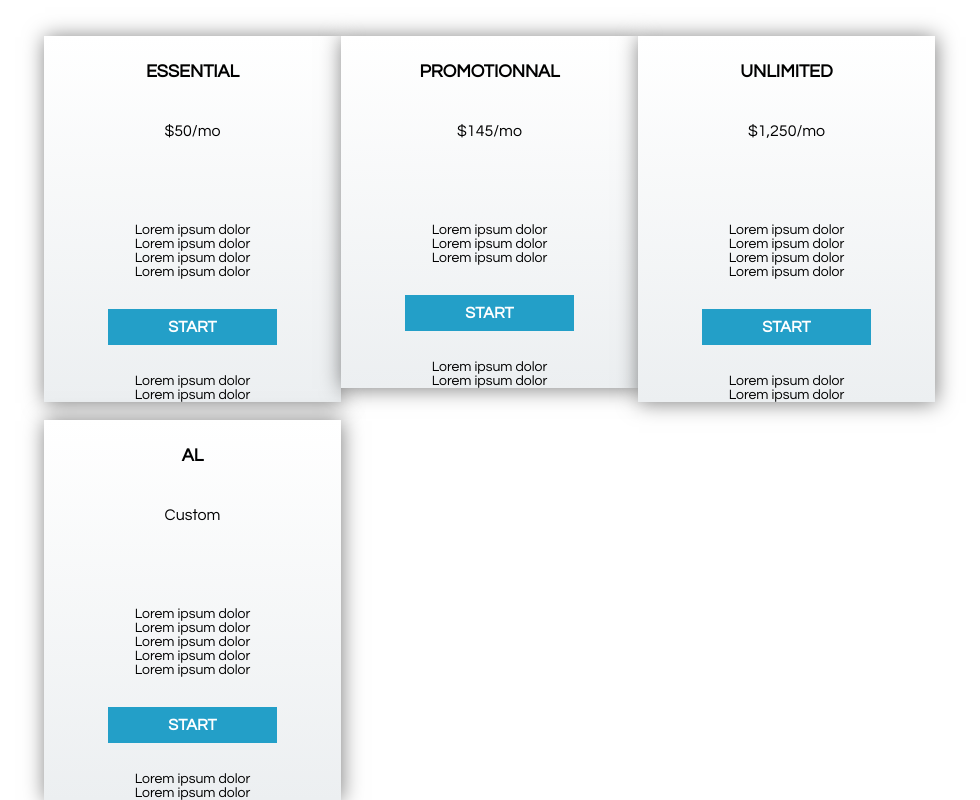
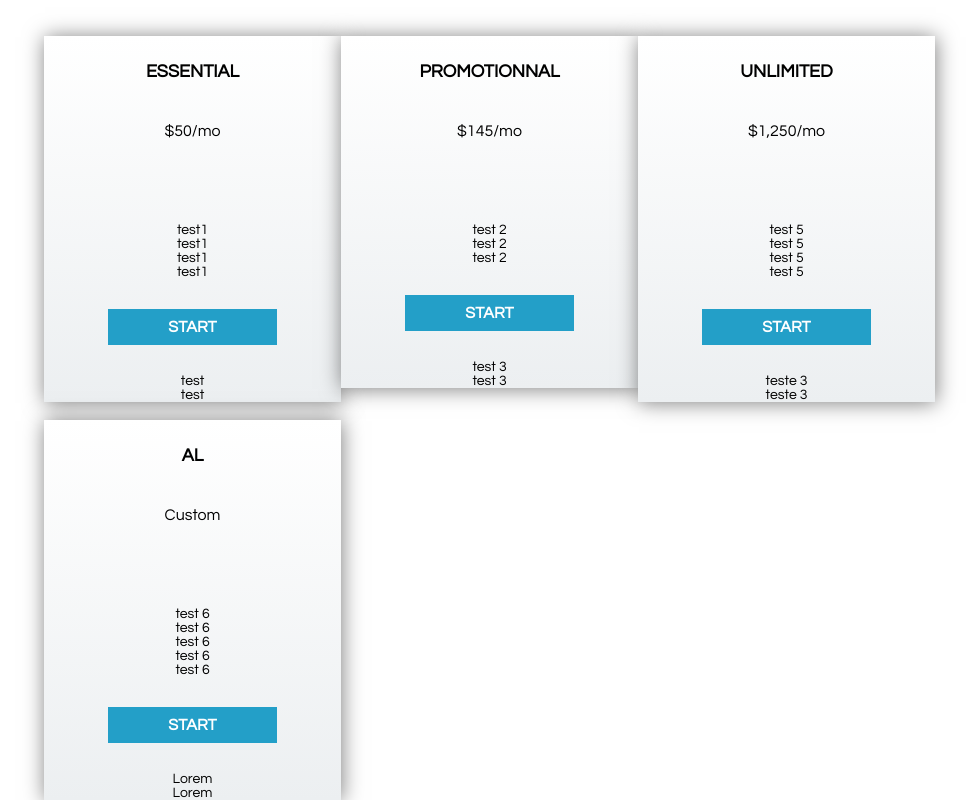
Before and after one commit to JesseIkolo/ProjetEvo, a plain HTML site: page index.html in a window 1280 px wide. Shown: the part 718-1518 px from the top of the page, without its empty margins (146-1126 px from the left). Drawn offline with Linux system fonts and the light colour scheme.

Commit message:
Update index.html

```diff
--- a/index.html
+++ b/index.html
@@ -115,60 +115,60 @@
             <h1>Essential</h1>
             <div class="price">$50/mo</div>
          <div class="deals">
-            <h4>Lorem ipsum dolor</h4>
-            <h4>Lorem ipsum dolor</h4>
-            <h4>Lorem ipsum dolor</h4>
-            <h4>Lorem ipsum dolor</h4>
+            <h4>test1</h4>
+            <h4>test1</h4>
+            <h4>test1</h4>
+            <h4>test1</h4>
          </div>
          <a href="#">START</a>
          <div class="deals">
-            <h4>Lorem ipsum dolor</h4>
-            <h4>Lorem ipsum dolor</h4>
+            <h4>test</h4>
+            <h4>test</h4>
          </div>
          </div>
          <div class="single-price">
             <h1>Promotionnal</h1>
             <div class="price">$145/mo</div>
          <div class="deals">
-            <h4>Lorem ipsum dolor</h4>
-            <h4>Lorem ipsum dolor</h4>
-            <h4>Lorem ipsum dolor</h4>
+            <h4>test 2</h4>
+            <h4>test 2</h4>
+            <h4>test 2</h4>
          </div>
          <a href="#">START</a>
          <div class="deals">
-            <h4>Lorem ipsum dolor</h4>
-            <h4>Lorem ipsum dolor</h4>
+            <h4>test 3</h4>
+            <h4>test 3</h4>
          </div>
          </div>
          <div class="single-price">
             <h1>Unlimited</h1>
             <div class="price">$1,250/mo</div>
          <div class="deals">
-            <h4>Lorem ipsum dolor</h4>
-            <h4>Lorem ipsum dolor</h4>
-            <h4>Lorem ipsum dolor</h4>
-            <h4>Lorem ipsum dolor</h4>
+            <h4>test 5</h4>
+            <h4>test 5</h4>
+            <h4>test 5</h4>
+            <h4>test 5</h4>
          </div>
          <a href="#">START</a>
          <div class="deals">
-            <h4>Lorem ipsum dolor</h4>
-            <h4>Lorem ipsum dolor</h4>
+            <h4>teste 3</h4>
+            <h4>teste 3</h4>
          </div>
          </div>
          <div class="single-price">
             <h1>AL</h1>
             <div class="price">Custom</div>
          <div class="deals">
-            <h4>Lorem ipsum dolor</h4>
-            <h4>Lorem ipsum dolor</h4>
-            <h4>Lorem ipsum dolor</h4>
-            <h4>Lorem ipsum dolor</h4>
-            <h4>Lorem ipsum dolor</h4>
+            <h4>test 6</h4>
+            <h4>test 6</h4>
+            <h4>test 6</h4>
+            <h4>test 6</h4>
+            <h4>test 6</h4>
          </div>
          <a href="#">START</a>
          <div class="deals">
-            <h4>Lorem ipsum dolor</h4>
-            <h4>Lorem ipsum dolor</h4>
+            <h4>Lorem</h4>
+            <h4>Lorem</h4>
          </div>
          </div>
       </div>
```
